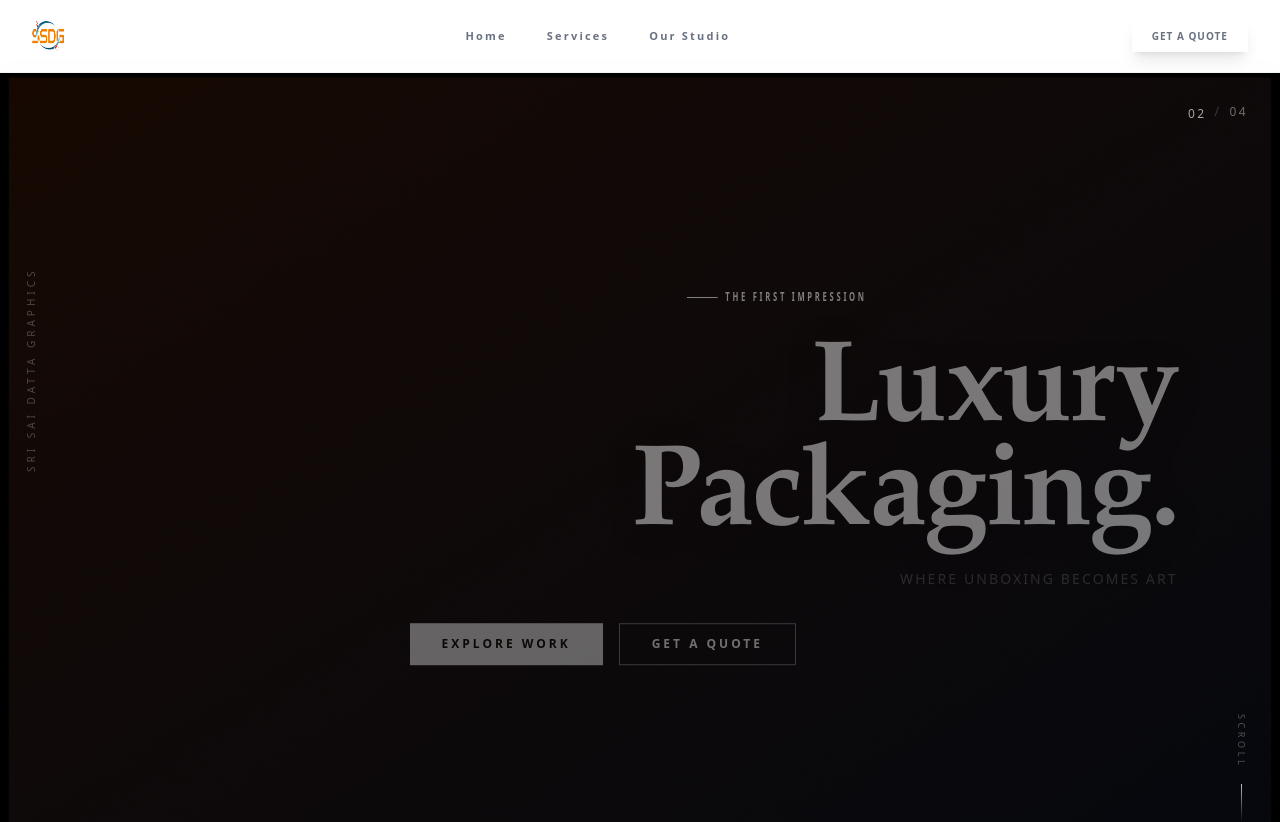
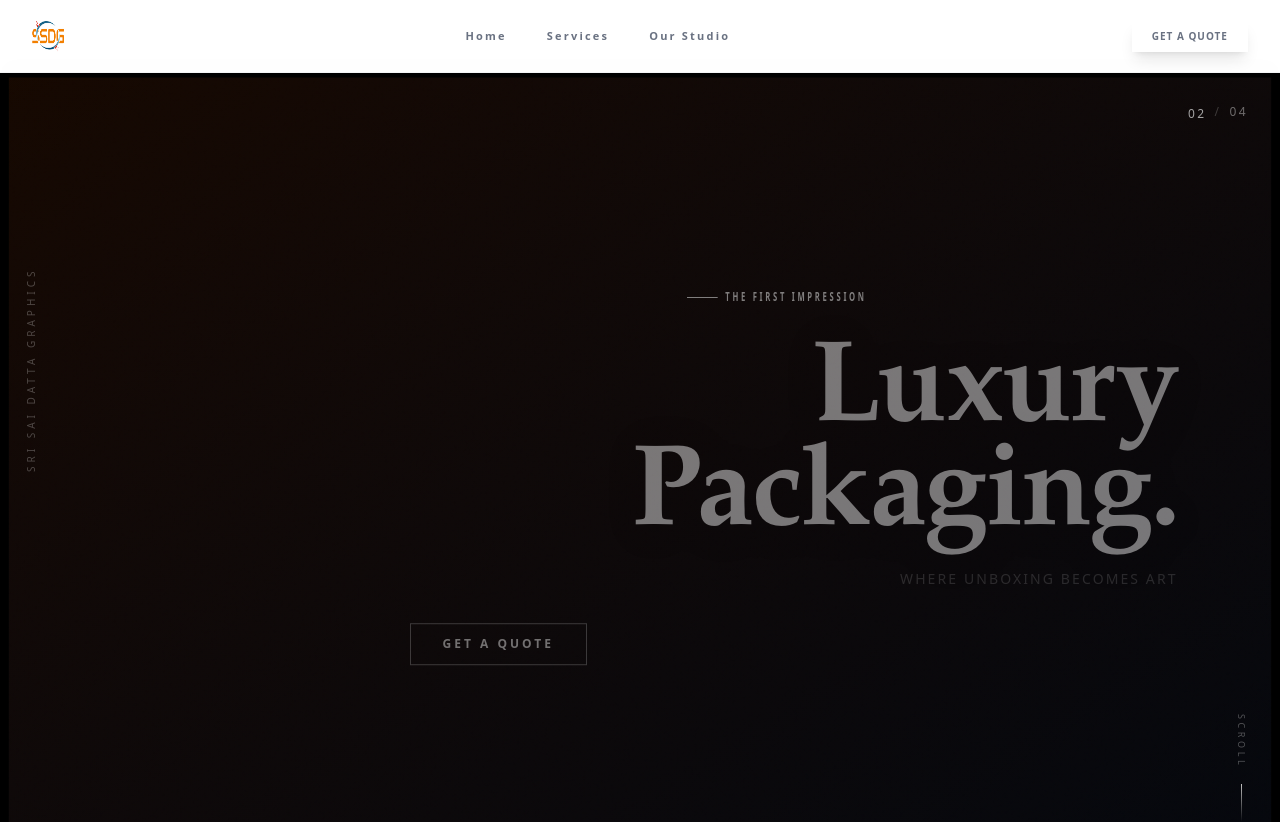
Before and after one commit to internalprojectsssrg/priniting_press, a React (Vite) app: page / in a window 1280 px wide. Shown: the top 822 px of the page. Built offline with nearby package versions, Linux system fonts and the light colour scheme.

Commit message:
removed Explore more

```diff
--- a/src/components/Layout/Footer.jsx
+++ b/src/components/Layout/Footer.jsx
@@ -45,9 +45,9 @@ const Footer = () => {
       <div className="max-w-7xl mx-auto px-8 py-10 flex flex-col md:flex-row justify-between items-center text-[10px] text-gray-500 tracking-widest uppercase">
         <p>© 2026 SSDG - EXCELLENCE IN EVERY DOT.</p>
         <div className="flex gap-8 mt-4 md:mt-0">
-          <a href="#" className="hover:text-white">Twitter</a>
-          <a href="#" className="hover:text-white">Instagram</a>
-          <a href="#" className="hover:text-white">LinkedIn</a>
+          <a href="" className="hover:text-white">Twitter</a>
+          <a href="" className="hover:text-white">Instagram</a>
+          <a href="" className="hover:text-white">LinkedIn</a>
         </div>
       </div>
     </footer>
--- a/src/pages/Home/components/Hero.jsx
+++ b/src/pages/Home/components/Hero.jsx
@@ -172,16 +172,6 @@ export const Hero = () => {
               className="flex gap-4 flex-wrap"
             >
               <button
-                className="px-8 py-3 text-xs tracking-[0.25em] uppercase font-sans font-semibold transition-all duration-300 hover:scale-105"
-                style={{
-                  background: theme.accent,
-                  color: '#0a0804',
-                  letterSpacing: '0.25em',
-                }}
-              >
-                Explore Work
-              </button>
-              <button
                 className="px-8 py-3 text-xs tracking-[0.25em] uppercase font-sans font-semibold border transition-all duration-300 hover:bg-white/10"
                 style={{
                   borderColor: 'rgba(255,255,255,0.4)',
```
Also changed, not shown: 1 other file (tests, documents, lock files or other folders).
